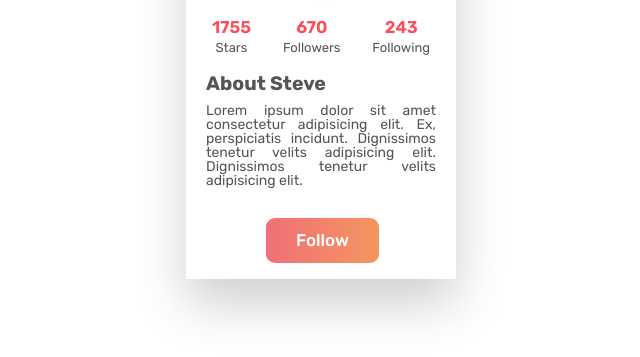
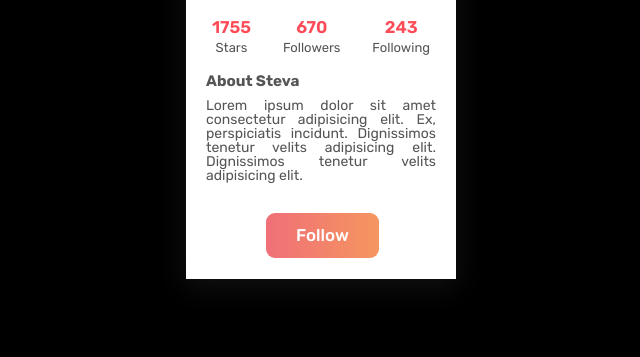
Before and after one commit to ashwani3011/ui-component-library, a plain HTML site: page profile-card/card1/first.html in a window 1280 px wide. Shown: the part 251-608 px from the top of the page, without its empty margins (319-959 px from the left). Drawn offline with nearby package versions, Linux system fonts and the light colour scheme.

Commit message:
profile card finished

```diff
--- a/profile-card/card1/first.html
+++ b/profile-card/card1/first.html
@@ -32,6 +32,7 @@
         font-weight: 400;
         color: #555;
         font-size: 1.3rem;
+        background-color: black;
       }
       .main-container {
         height: 50rem;
@@ -39,7 +40,8 @@
         /* background-color: aquamarine; */
         margin: auto;
         margin-top: 3rem;
-        box-shadow: 0 2.4rem 4.8rem rgba(0, 0, 0, 0.192);
+        background-color: white;
+        box-shadow: rgba(100, 100, 111, 0.2) 0px 7px 29px 0px;
       }
       .top-box {
         height: 35%;
@@ -219,7 +221,7 @@
           </div>
         </div>
         <div class="about-box">
-          <h2>About Steve</h2>
+          <h3>About Steva</h3>
           <p>
             Lorem ipsum dolor sit amet consectetur adipisicing elit. Ex,
             perspiciatis incidunt. Dignissimos tenetur velits adipisicing elit.
```
Also changed, not shown: profile-card/card2/second.html (+4 -2 lines).
